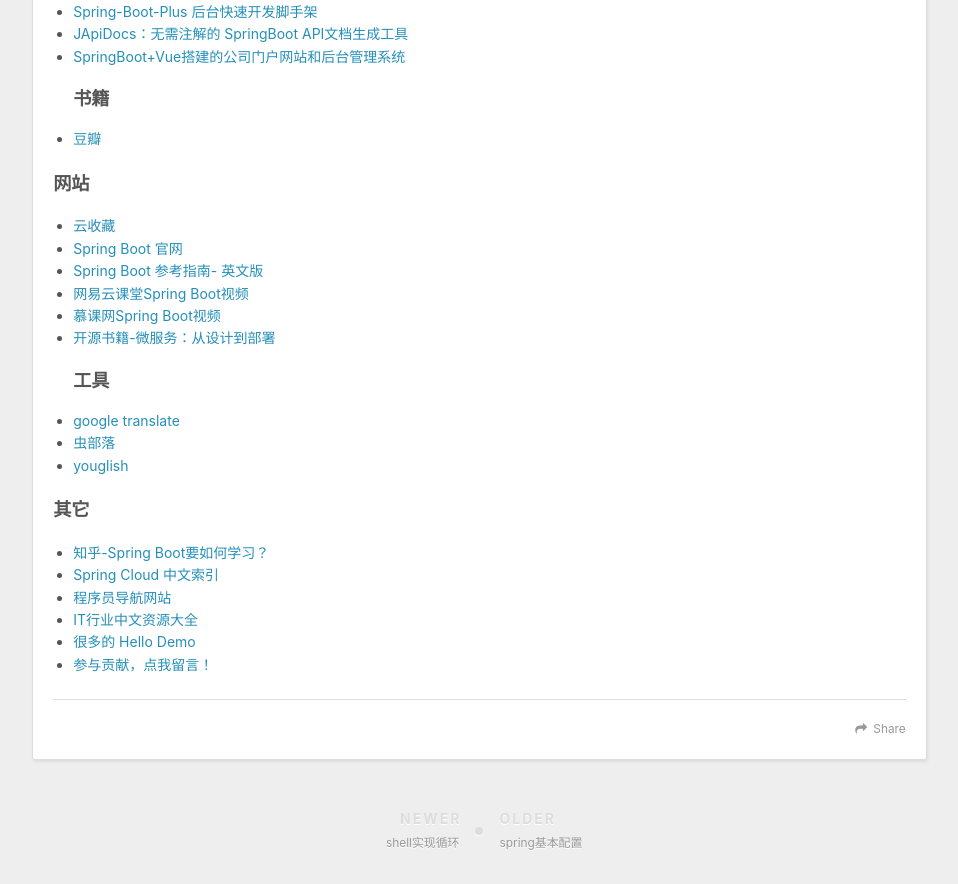
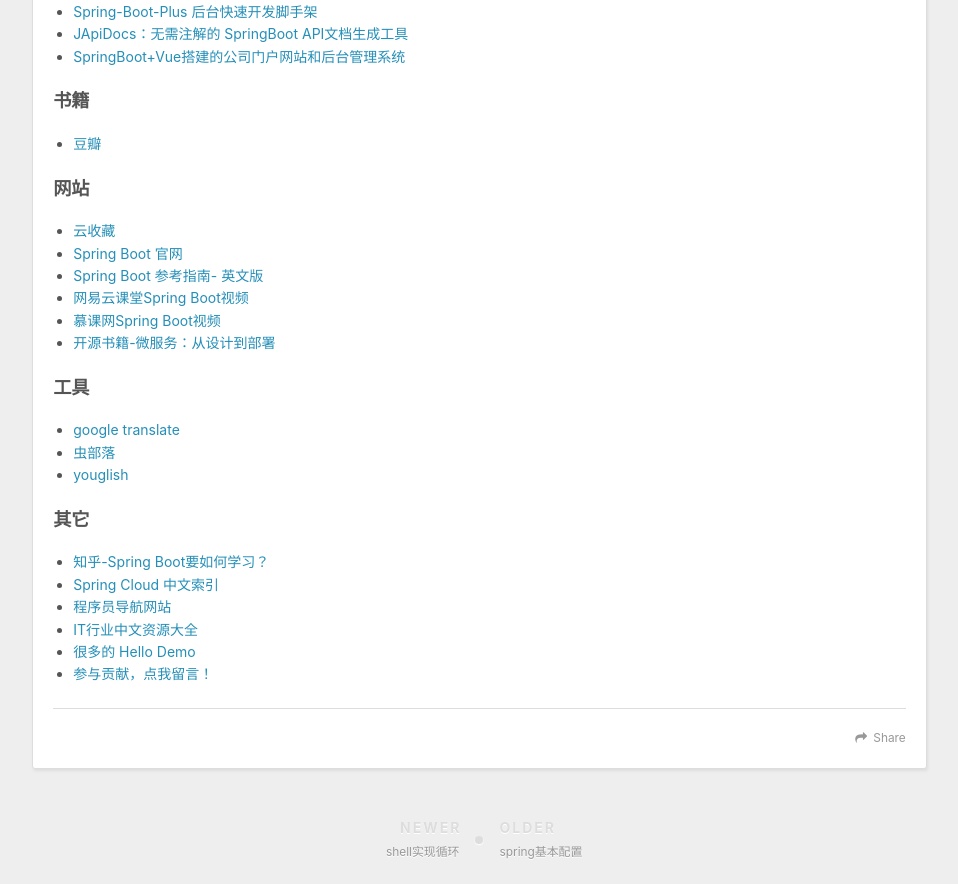
Before and after one commit to zywsky/davidzou.github.io, a plain HTML site: page 2023/03/07/程序员经常逛的网站/index.html in a window 1280 px wide. Shown: the part 2412-3296 px from the top of the page, without its empty margins (8-966 px from the left). Drawn offline with nearby package versions, Linux system fonts and the light colour scheme.

Commit message:
Site updated: 2023-03-14 00:38:14

```diff
--- a/2023/03/07/程序员经常逛的网站/index.html
+++ b/2023/03/07/程序员经常逛的网站/index.html
@@ -15,7 +15,7 @@
 <meta property="og:description" content="网站 github ityouknow &#x2F; awesome-list stackoverflow spring Spring Boot 中文索引 Spring Cloud 中文索引 spring4all   IT码农 Web前端导航 牛客网 知乎 MDN bilibili 赛泰先生 原创博客技术联盟 酷 壳 bugstack 虫洞栈  算法 吴师兄学算法  博客 简书 掘金 廖雪峰的官方网站 阮一">
 <meta property="og:locale" content="en_US">
 <meta property="article:published_time" content="2023-03-07T11:01:24.941Z">
-<meta property="article:modified_time" content="2023-03-13T16:37:12.416Z">
+<meta property="article:modified_time" content="2023-03-13T16:38:06.665Z">
 <meta property="article:author" content="David Zou">
 <meta name="twitter:card" content="summary">
 
@@ -175,7 +175,9 @@
 <li><a target="_blank" rel="noopener" href="https://github.com/hope-for/hope-boot">Spring Boot 2.x 现代化的脚手架项目</a></li>
 <li><a target="_blank" rel="noopener" href="https://github.com/geekidea/spring-boot-plus">Spring-Boot-Plus 后台快速开发脚手架</a></li>
 <li><a target="_blank" rel="noopener" href="https://github.com/YeDaxia/JApiDocs">JApiDocs：无需注解的 SpringBoot API文档生成工具</a></li>
-<li><a target="_blank" rel="noopener" href="https://gitee.com/JuWaiRenDian/mywebsite">SpringBoot+Vue搭建的公司门户网站和后台管理系统</a><h3 id="书籍"><a href="#书籍" class="headerlink" title="书籍"></a>书籍</h3></li>
+<li><a target="_blank" rel="noopener" href="https://gitee.com/JuWaiRenDian/mywebsite">SpringBoot+Vue搭建的公司门户网站和后台管理系统</a></li>
+</ul>
+<h3 id="书籍"><a href="#书籍" class="headerlink" title="书籍"></a>书籍</h3><ul>
 <li><a target="_blank" rel="noopener" href="https://www.douban.com/">豆瓣</a></li>
 </ul>
 <h3 id="网站-1"><a href="#网站-1" class="headerlink" title="网站"></a>网站</h3><ul>
@@ -184,7 +186,9 @@
 <li><a target="_blank" rel="noopener" href="https://docs.spring.io/spring-boot/docs/current/reference/htmlsingle/">Spring Boot 参考指南- 英文版</a></li>
 <li><a target="_blank" rel="noopener" href="http://study.163.com/courses-search?keyword=Spring%20Boot">网易云课堂Spring Boot视频</a></li>
 <li><a target="_blank" rel="noopener" href="https://www.imooc.com/search/?words=spring%20boot">慕课网Spring Boot视频</a></li>
-<li><a target="_blank" rel="noopener" href="https://github.com/oopsguy/microservices-from-design-to-deployment-chinese">开源书籍-微服务：从设计到部署</a><h3 id="工具"><a href="#工具" class="headerlink" title="工具"></a>工具</h3></li>
+<li><a target="_blank" rel="noopener" href="https://github.com/oopsguy/microservices-from-design-to-deployment-chinese">开源书籍-微服务：从设计到部署</a></li>
+</ul>
+<h3 id="工具"><a href="#工具" class="headerlink" title="工具"></a>工具</h3><ul>
 <li><a target="_blank" rel="noopener" href="https://translate.google.com/">google translate</a></li>
 <li><a target="_blank" rel="noopener" href="https://search.chongbuluo.com/">虫部落</a></li>
 <li><a target="_blank" rel="noopener" href="https://youglish.com/">youglish</a></li>
```
Also changed, not shown: index.html (+6 -2 lines).
